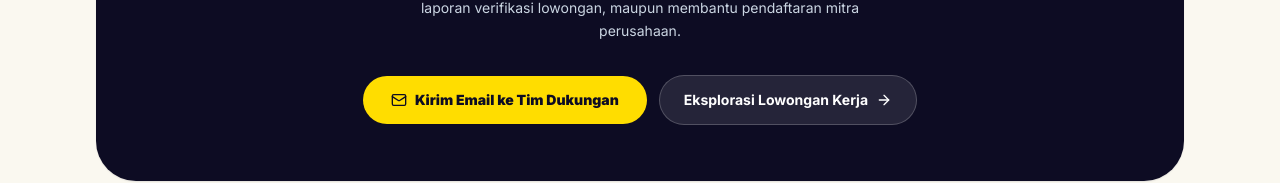
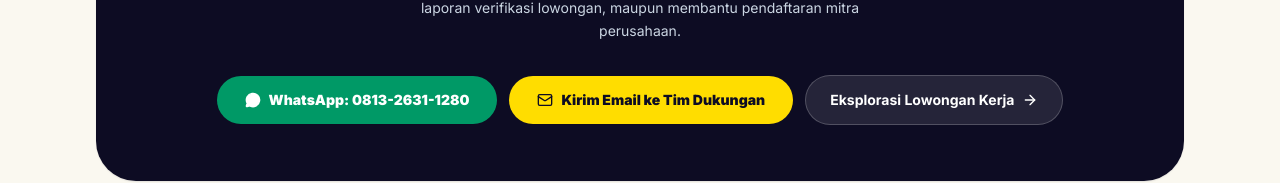
Before and after one commit to AbryanYoga/JobConnect, a Next.js app: page /tentang in a window 1280 px wide. Shown: the part 3450-3633 px from the top of the page. Built offline with nearby package versions, Linux system fonts and the light colour scheme; no server answers.

Commit message:
feat(kontak): perbarui nomor kontak resmi whatsapp jobconnect

```diff
--- a/components/tentang/AboutView.tsx
+++ b/components/tentang/AboutView.tsx
@@ -16,6 +16,7 @@ import {
   BadgeCheck,
   Check,
   Mail,
+  MessageCircle,
   RotateCcw,
 } from "lucide-react";
 import { useLanguage } from "@/lib/i18n";
@@ -746,6 +747,15 @@ export function AboutView() {
 
           <div className="relative z-10 flex flex-col sm:flex-row items-center justify-center gap-3 pt-2">
             <a
+              href="https://api.whatsapp.com/send?phone=6281326311280&text=Halo%20Admin%20JobConnect"
+              target="_blank"
+              rel="noopener noreferrer"
+              className="w-full sm:w-auto inline-flex items-center justify-center gap-2 px-7 py-3.5 rounded-full bg-emerald-600 hover:bg-emerald-700 text-white font-black text-sm transition shadow-2xs hover:shadow active:scale-95 min-h-[44px]"
+            >
+              <MessageCircle className="w-4 h-4 text-white fill-current" />
+              <span>WhatsApp: 0813-2631-1280</span>
+            </a>
+            <a
               href="mailto:support@jobconnect.id"
               className="w-full sm:w-auto inline-flex items-center justify-center gap-2 px-7 py-3.5 rounded-full bg-[#FFDD00] hover:bg-[#F5D400] text-[#0D0C23] font-black text-sm transition shadow-2xs hover:shadow active:scale-95 min-h-[44px]"
             >
--- a/components/ui/FloatingHelpWidget.tsx
+++ b/components/ui/FloatingHelpWidget.tsx
@@ -86,7 +86,7 @@ export function FloatingHelpWidget() {
     setOpenFaqIndex(openFaqIndex === index ? null : index);
   };
 
-  const supportWaUrl = `https://api.whatsapp.com/send?phone=6281234567890&text=${encodeURIComponent(
+  const supportWaUrl = `https://api.whatsapp.com/send?phone=6281326311280&text=${encodeURIComponent(
     "Halo Layanan Bantuan JobConnect, saya membutuhkan panduan bantuan terkait penggunaan portal lowongan kerja JobConnect."
   )}`;
 
@@ -181,8 +181,8 @@ export function FloatingHelpWidget() {
               rel="noopener noreferrer"
               className="w-full inline-flex items-center justify-center gap-2 px-3 py-2.5 rounded-xl bg-emerald-600 hover:bg-emerald-700 text-white text-xs font-bold transition shadow-2xs min-h-[40px]"
             >
-              <MessageCircle className="w-3.5 h-3.5 fill-current" aria-hidden="true" />
-              <span>{t("Chat Bantuan via WhatsApp", "Chat Support on WhatsApp")}</span>
+              <MessageCircle className="w-3.5 h-3.5 fill-current shrink-0" aria-hidden="true" />
+              <span className="truncate">{t("Chat WhatsApp (0813-2631-1280)", "WhatsApp Support (0813-2631-1280)")}</span>
             </a>
           </div>
         </div>
```
